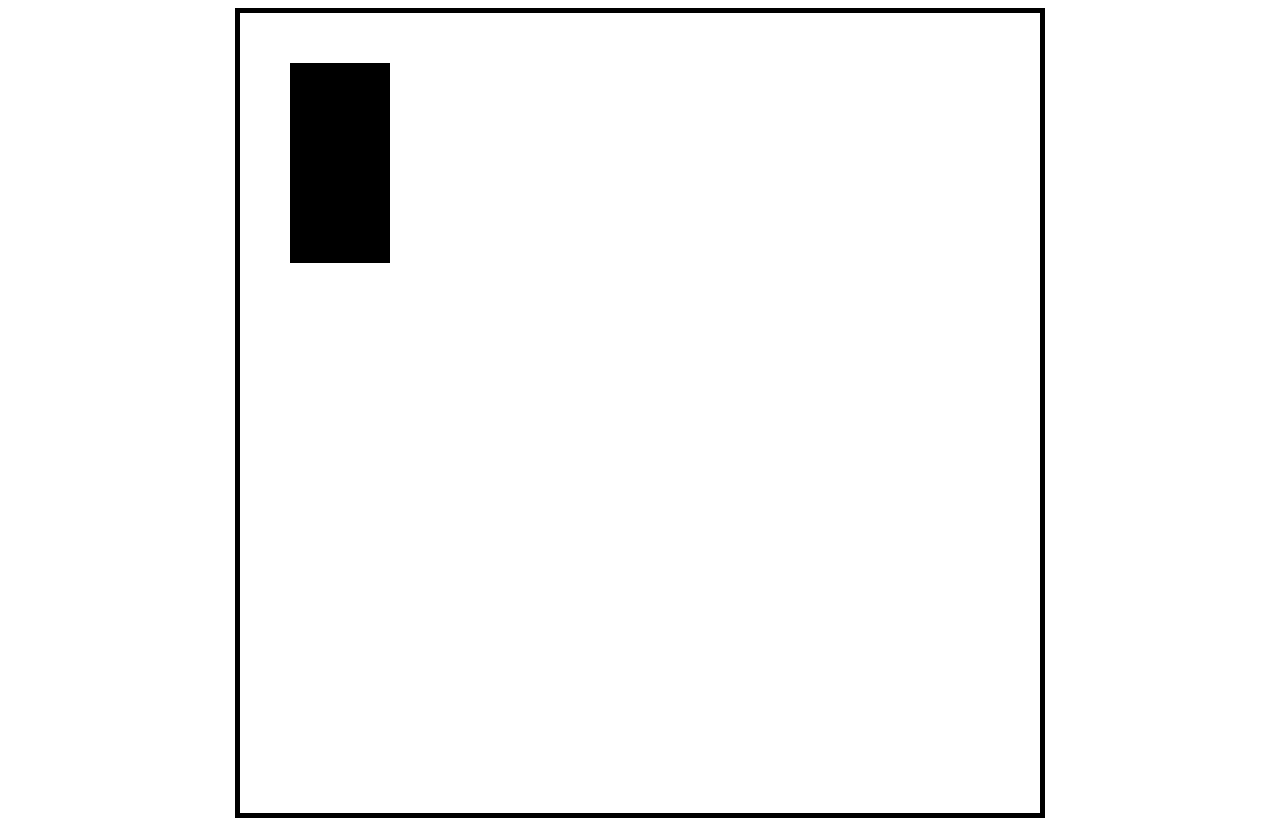
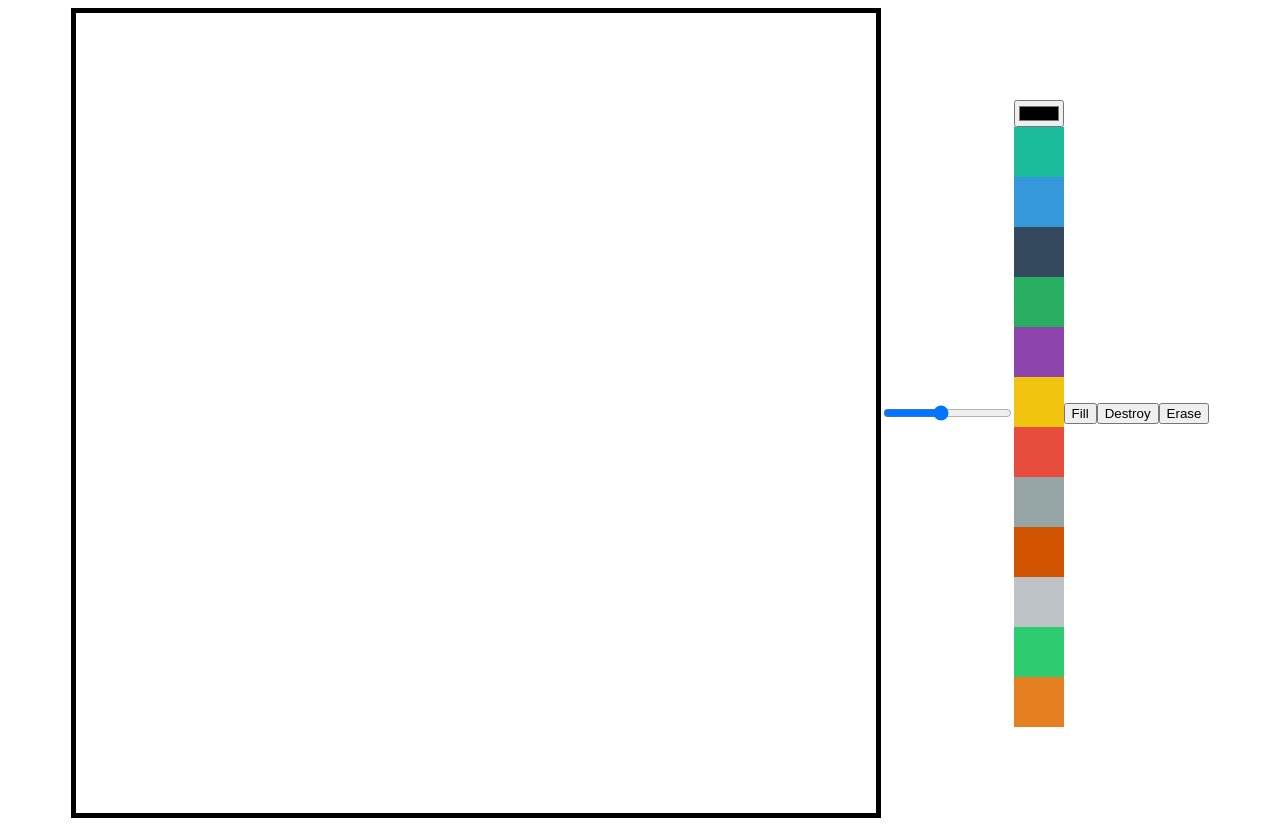
Before and after one commit to Akbaraliii/Meme-Maker, a plain HTML site: page index.html in a window 1280 px wide. Drawn offline with Linux system fonts and the light colour scheme.

Commit message:
Canvas API and Painting Board

```diff
--- a/app.js
+++ b/app.js
@@ -1,7 +1,94 @@
+const modeBtn = document.getElementById("mode-btn");
+const destroyBtn = document.getElementById("destroy-btn");
+const eraseBtn = document.getElementById("eraser-btn");
+const colorOptions = Array.from(
+  document.getElementsByClassName("color-option")
+);
+const color = document.getElementById("color");
 const canvas = document.querySelector("canvas");
+const lineWidth = document.getElementById("line-width");
+const ctx = canvas.getContext("2d");
 
-const ctx = canvas.getContext("2d");
-canvas.width = 800;
-canvas.height = 800;
+const CANVAS_WIDTH = 800;
+const CANVAS_HEIGHT = 800;
 
-ctx.fillRect(50, 50, 100, 200);
+canvas.width = CANVAS_WIDTH;
+canvas.height = CANVAS_HEIGHT;
+ctx.lineWidth = lineWidth.value;
+
+let isPainting = false;
+let isFilling = false;
+
+function onMove(event) {
+  if (isPainting) {
+    ctx.lineTo(event.offsetX, event.offsetY);
+    ctx.stroke();
+    return;
+  }
+  ctx.moveTo(event.offsetX, event.offsetY);
+}
+
+function startPainting() {
+  isPainting = true;
+}
+
+function cancelPainting() {
+  isPainting = false;
+  ctx.beginPath();
+}
+
+function onLineWidthChange(event) {
+  ctx.lineWidth = event.target.value;
+}
+
+function onColorChange(event) {
+  ctx.strokeStyle = event.target.value;
+  ctx.fillStyle = event.target.value;
+}
+function onColorClick(event) {
+  const colorValue = event.target.dataset.color;
+  ctx.strokeStyle = colorValue;
+  ctx.fillStyle = colorValue;
+  color.value = colorValue;
+}
+
+function onModeClick() {
+  if (isFilling) {
+    isFilling = false;
+    modeBtn.innerText = "Fill";
+  } else {
+    isFilling = true;
+    modeBtn.innerText = "Draw";
+  }
+}
+
+function onCanvasClick() {
+  if (isFilling) {
+    ctx.fillRect(0, 0, CANVAS_WIDTH, CANVAS_HEIGHT);
+  }
+}
+
+function onDestroyClick() {
+  ctx.fillStyle = "white";
+  ctx.fillRect(0, 0, CANVAS_WIDTH, CANVAS_HEIGHT);
+}
+
+function onEraserClick() {
+  ctx.strokeStyle = "white";
+  isFilling = false;
+  modeBtn.innerText = "Fill";
+}
+
+canvas.addEventListener("mousemove", onMove);
+canvas.addEventListener("mousedown", startPainting);
+canvas.addEventListener("mouseup", cancelPainting);
+canvas.addEventListener("mouseleave", cancelPainting);
+canvas.addEventListener("click", onCanvasClick);
+lineWidth.addEventListener("change", onLineWidthChange);
+color.addEventListener("change", onColorChange);
+
+colorOptions.forEach((color) => color.addEventListener("click", onColorClick));
+
+modeBtn.addEventListener("click", onModeClick);
+destroyBtn.addEventListener("click", onDestroyClick);
+eraseBtn.addEventListener("click", onEraserClick);
--- a/index.html
+++ b/index.html
@@ -9,6 +9,73 @@
   </head>
   <body>
     <canvas></canvas>
+    <input type="range" id="line-width" min="1" max="10" value="5" step="0.1" />
+    <div>
+      <input type="color" id="color" />
+      <div
+        class="color-option"
+        style="background-color: #1abc9c"
+        data-color="#1abc9c"
+      ></div>
+      <div
+        class="color-option"
+        style="background-color: #3498db"
+        data-color="#3498db"
+      ></div>
+      <div
+        class="color-option"
+        style="background-color: #34495e"
+        data-color="#34495e"
+      ></div>
+      <div
+        class="color-option"
+        style="background-color: #27ae60"
+        data-color="#27ae60"
+      ></div>
+      <div
+        class="color-option"
+        style="background-color: #8e44ad"
+        data-color="#8e44ad"
+      ></div>
+      <div
+        class="color-option"
+        style="background-color: #f1c40f"
+        data-color="#f1c40f"
+      ></div>
+      <div
+        class="color-option"
+        style="background-color: #e74c3c"
+        data-color="#e74c3c"
+      ></div>
+      <div
+        class="color-option"
+        style="background-color: #95a5a6"
+        data-color="#95a5a6"
+      ></div>
+      <div
+        class="color-option"
+        style="background-color: #d35400"
+        data-color="#d35400"
+      ></div>
+      <div
+        class="color-option"
+        style="background-color: #bdc3c7"
+        data-color="#bdc3c7"
+      ></div>
+      <div
+        class="color-option"
+        style="background-color: #2ecc71"
+        data-color="#2ecc71"
+      ></div>
+      <div
+        class="color-option"
+        style="background-color: #e67e22"
+        data-color="#e67e22"
+      ></div>
+    </div>
+    <button id="mode-btn">Fill</button>
+    <button id="destroy-btn">Destroy</button>
+    <button id="eraser-btn">Erase</button>
     <script src="app.js"></script>
   </body>
 </html>
--- a/styles.css
+++ b/styles.css
@@ -9,3 +9,9 @@ body {
   justify-content: center;
   align-items: center;
 }
+
+.color-option {
+  width: 50px;
+  height: 50px;
+  cursor: pointer;
+}
```
